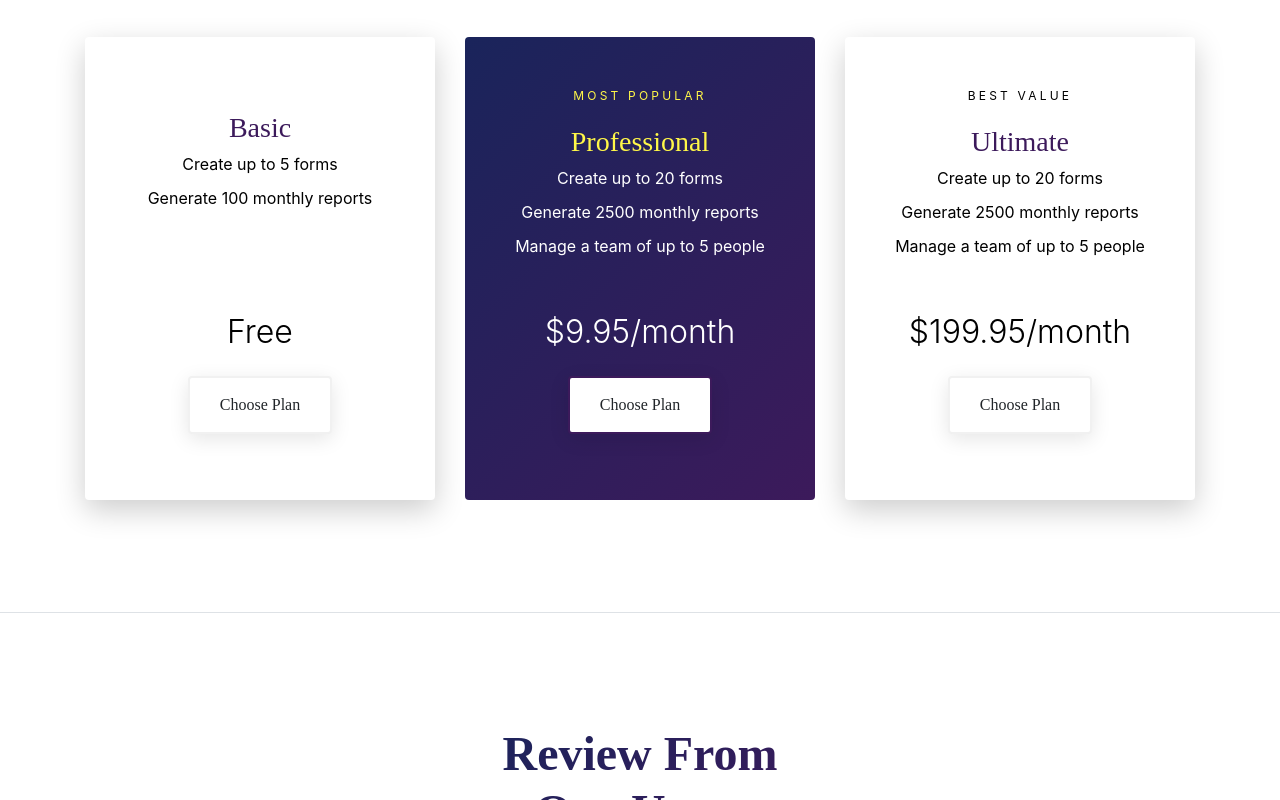
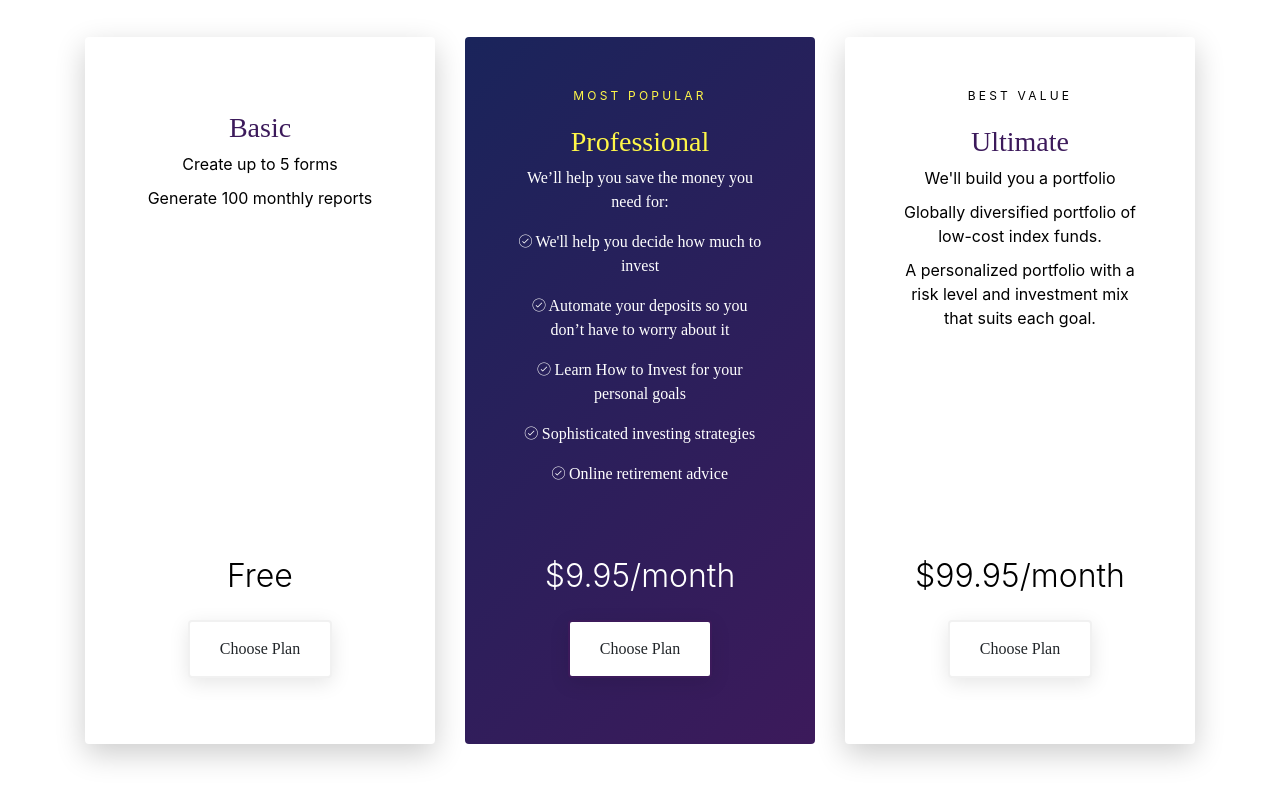
Before and after one commit to sergio-esteban/forsurecapital, a website with bundled scripts: page pricing.html in a window 1280 px wide. Shown: the part 733-1533 px from the top of the page. Built offline with nearby package versions, Linux system fonts and the light colour scheme; a web font is replaced by a local one.

Commit message:
Copy Updated #2

```diff
--- a/pricing.html
+++ b/pricing.html
@@ -24,6 +24,7 @@
   <link href="vendor/line-awesome/css/line-awesome.min.css" rel="stylesheet">
   <link href="vendor/aos/aos.css" rel="stylesheet">
   <link href="vendor/owlcarousel/assets/owl.carousel.min.css" rel="stylesheet">
+  <link href="vendor/ionicons/css/ionicons.min.css" rel="stylesheet">
 
   <!-- Template Main CSS File -->
   <link href="css/style.css" rel="stylesheet">
@@ -158,10 +159,17 @@
               <div class="pricing h-100 text-center popular">
                 <span class="popularity">Most Popular</span>
                 <h3>Professional</h3>
-                <ul class="list-unstyled">
-                  <li>Create up to 20 forms</li>
-                  <li>Generate 2500 monthly reports</li>
-                  <li>Manage a team of up to 5 people</li>
+                <ul class="list-group big-poppa list-unstyled">
+                  <p>We’ll help you save the money you need for:</p>
+                  <p class="benefits-tracker"><i class="ion-ios-checkmark-outline"></i> We'll help you decide how much
+                    to invest</p>
+                  <p class="benefits-tracker"><i class="ion-ios-checkmark-outline"></i> Automate your deposits so you
+                    don’t have to worry about it</p>
+                  <p class="benefits-tracker"><i class="ion-ios-checkmark-outline"></i> Learn How to Invest for your
+                    personal goals</p>
+                  <p class="benefits-tracker"><i class="ion-ios-checkmark-outline"></i> Sophisticated investing
+                    strategies</p>
+                  <p class="benefits-tracker"><i class="ion-ios-checkmark-outline"></i> Online retirement advice</p>
                 </ul>
                 <div class="price-cta">
                   <strong class="price">$9.95/month</strong>
@@ -174,12 +182,12 @@
                 <span class="popularity">Best Value</span>
                 <h3>Ultimate</h3>
                 <ul class="list-unstyled">
-                  <li>Create up to 20 forms</li>
-                  <li>Generate 2500 monthly reports</li>
-                  <li>Manage a team of up to 5 people</li>
+                  <li>We'll build you a portfolio</li>
+                  <li>Globally diversified portfolio of low-cost index funds. </li>
+                  <li>A personalized portfolio with a risk level and investment mix that suits each goal.</li>
                 </ul>
                 <div class="price-cta">
-                  <strong class="price">$199.95/month</strong>
+                  <strong class="price">$99.95/month</strong>
                   <p><a href="#" class="btn btn-white">Choose Plan</a></p>
                 </div>
               </div>
```
